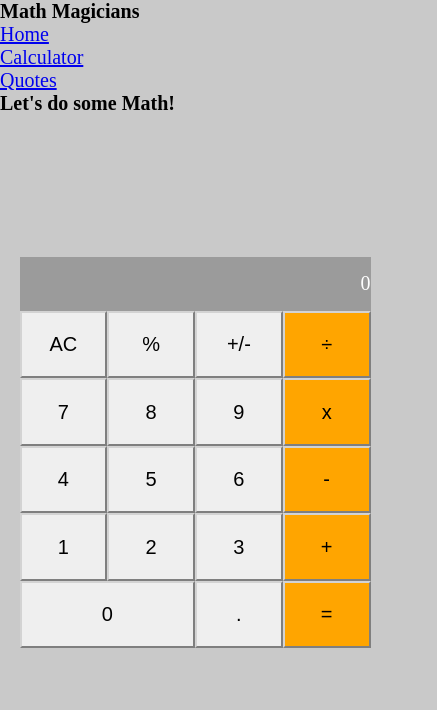
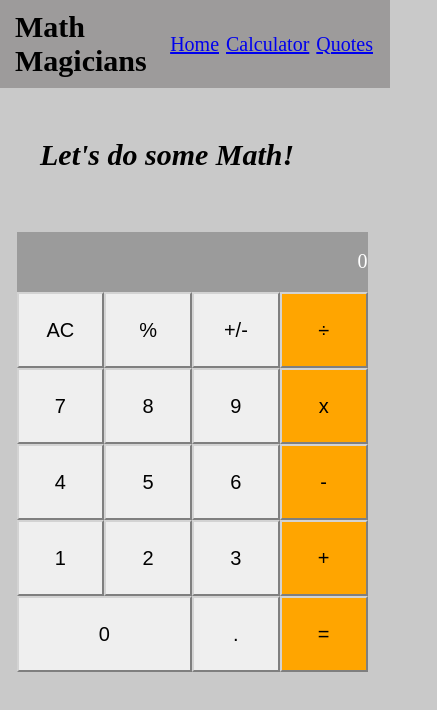
Before and after one commit to Ouail-01/Math-Magicians_Calculator, a React (Create React App) app: page /Calculator in a window 390 px wide. Shown: the top 710 px of the page, 437 px wide, since content can reach past the window. Built offline with nearby package versions, Linux system fonts and the light colour scheme.

Commit message:
Style the pages

```diff
--- a/src/components/Home.js
+++ b/src/components/Home.js
@@ -1,4 +1,5 @@
 import React from 'react';
+import '../styles/Home.css';
 
 const Home = () => (
   <>
--- a/src/components/Navbar.js
+++ b/src/components/Navbar.js
@@ -1,5 +1,6 @@
 import React from 'react';
 import { NavLink } from 'react-router-dom';
+import '../styles/Navbar.css';
 
 const Navbar = () => {
   const navLinks = [
--- a/src/styles/App.css
+++ b/src/styles/App.css
@@ -8,12 +8,24 @@ body {
   background: rgb(201, 201, 201);
 }
 
+.calc-container {
+  display: flex;
+}
+
+.calc-container h1 {
+  width: 35%;
+  font-size: 30px;
+  margin-left: 40px;
+  margin-top: 100px;
+  font-style: italic;
+}
+
 .calculator-container {
   width: 100%;
-  height: 80vh;
+  height: 90vh;
   display: flex;
   flex-direction: column;
-  align-items: center;
+  align-items: flex-end;
   justify-content: center;
 }
 
@@ -23,20 +35,22 @@ body {
   justify-content: flex-end;
   align-items: center;
   color: #fff;
-  width: 40%;
+  width: 45%;
   height: 8%;
+  margin-right: 100px;
 }
 
 .calc-keys {
+  background: rgb(66, 188, 70);
   display: grid;
   grid-template-columns: 1fr 1fr 1fr 1fr;
-  width: 40%;
+  width: 45%;
   height: 50%;
+  margin-right: 100px;
 }
 
 .calc-keys button {
   border-color: rgb(211, 211, 211);
-  cursor: pointer;
 }
 
 .l-key {
@@ -49,6 +63,24 @@ body {
 }
 
 @media screen and (max-width: 768px) {
+  .calc-container {
+    display: contents;
+  }
+
+  .calc-container h1 {
+    width: 100%;
+    margin-top: 50px;
+  }
+
+  .calculator-container {
+    width: 100%;
+    height: 90vh;
+    display: flex;
+    flex-direction: column;
+    align-items: center;
+    margin: -100px 47px;
+  }
+
   .calc-display {
     width: 90%;
   }
--- /dev/null
+++ b/src/styles/Home.css
@@ -0,0 +1,23 @@
+.home {
+    margin: 60px 35px;
+  }
+
+  .home h1 {
+    margin-bottom: 20px;
+    font-size: 30px;
+    margin-left: 40px;
+  }
+
+  .home p {
+    margin-bottom: 15px;
+  }
+
+  @media screen and (max-width: 768px) {
+    .home {
+      margin: 60px 15px;
+    }
+
+    .home h1 {
+      margin-bottom: 35px;
+    }
+  }
--- /dev/null
+++ b/src/styles/Navbar.css
@@ -0,0 +1,38 @@
+.navbar h1 {
+    font-size: 45px;
+    margin-left: 20px;
+  }
+
+  .navbar nav {
+    display: flex;
+    background: rgb(157, 155, 155);
+    justify-content: space-between;
+    padding: 10px;
+  }
+
+  .navbar ul {
+    display: flex;
+    list-style: none;
+    align-items: center;
+  }
+
+  .navbar li {
+    margin-right: 30px;
+  }
+
+  @media screen and (max-width: 768px) {
+    .navbar h1 {
+      font-size: 30px;
+      margin-left: 5px;
+    }
+
+    .navbar nav {
+      display: flex;
+      background: rgb(157, 155, 155);
+      justify-content: space-between;
+    }
+
+    .navbar li {
+      margin-right: 7px;
+    }
+  }
--- a/src/styles/Quotes.css
+++ b/src/styles/Quotes.css
@@ -1,4 +1,5 @@
 .quotes {
+  margin-top: 120px;
   display: flex;
   justify-content: center;
   align-items: center;
```
